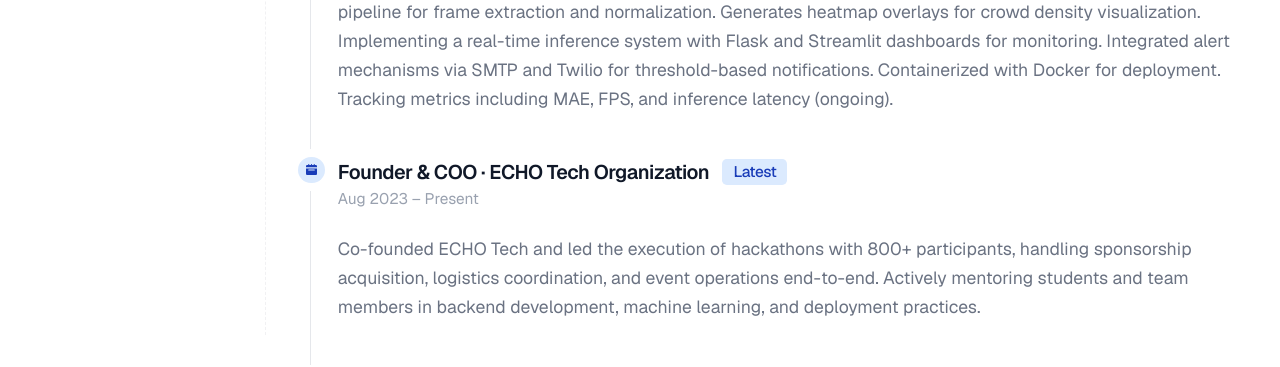
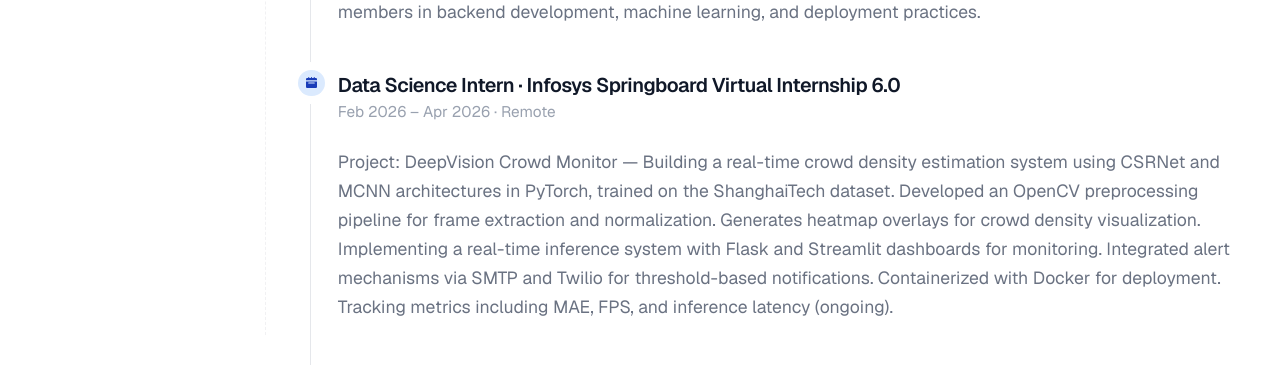
Before and after one commit to iSHOURIYA/port-uni, a Next.js app: page /experience in a window 1280 px wide. Shown: the part 465-832 px from the top of the page. Built offline with nearby package versions, Linux system fonts and the light colour scheme; no server answers.

Commit message:
data corrected

```diff
--- a/components/timeline-viewer.tsx
+++ b/components/timeline-viewer.tsx
@@ -1,9 +1,10 @@
 import { TimelineViewerData } from '@/types/TimelineViewer.types';
 
 const TimelineViewer = ({ data }: { data: TimelineViewerData[] }) => {
+  const sorted = [...data].sort((a, b) => (b.latest ? 1 : 0) - (a.latest ? 1 : 0));
   return (
     <ol className="relative mb-10 border-gray-200 border-s dark:border-gray-700">
-      {data.map((item, index) => {
+      {sorted.map((item, index) => {
         return (
           <li className="mb-10 ms-6" key={index}>
             <span className="absolute flex items-center justify-center w-6 h-6 bg-blue-100 rounded-full -start-3 ring-8 ring-white dark:ring-gray-900 dark:bg-blue-900">
--- a/config/site.ts
+++ b/config/site.ts
@@ -24,7 +24,7 @@
     github: 'https://github.com/iSHOURIYA',
     githubProfile: 'https://github.com/iSHOURIYA',
     linkedin: 'https://www.linkedin.com/in/shaurya-wizard/',
-    resume: 'https://drive.google.com/file/d/1baqPAkz5vHXJ3z4hbUCGQAlWynALCspW/view?usp=sharing', // Add your resume link here
+    resume: 'https://drive.google.com/file/d/1ReUhGvZ0BRuMK6nOiyWMX16Ni9fBy4yf/view?usp=sharing', // Add your resume link here
     email: 'mailto:shouriyatayal1234@gmail.com',
     githubUsername: 'iSHOURIYA',
   },
```
